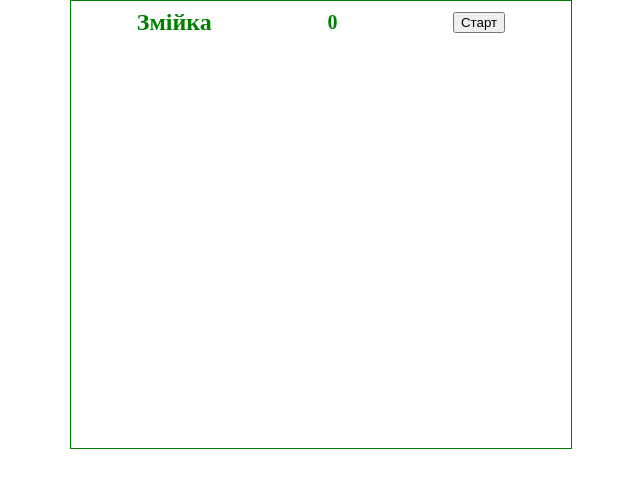
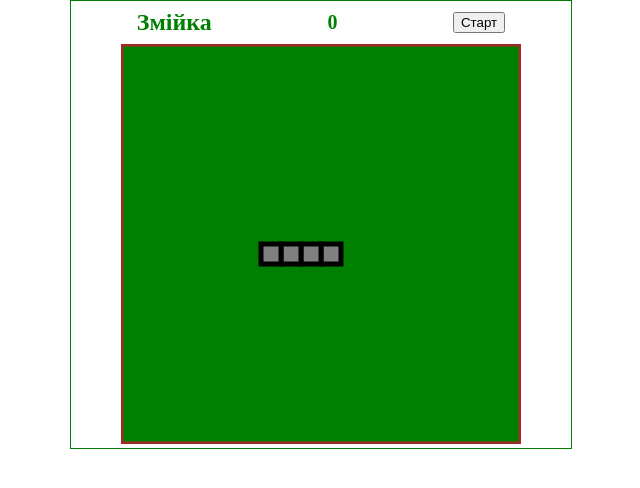
Before and after one commit to ViktorKukurba/snake, a plain HTML site: page index.html in a window 1280 px wide. Shown: the whole page, without its empty margins (319-959 px from the left). Drawn offline with Linux system fonts and the light colour scheme.

Commit message:
Added board and snake

```diff
--- /dev/null
+++ b/game-field.js
@@ -0,0 +1,24 @@
+import { Snake } from "./snake.js";
+
+export class GameField {
+    #score;
+    #context;
+    #snake;
+
+    constructor(renderingContext) {
+        this.#score = 0;
+        this.#context = renderingContext;
+        this.#snake = new Snake(renderingContext);
+    }
+
+    render() {
+        this.#context.fillStyle = 'green';
+        this.#context.fillRect(0, 0, 400, 400);
+
+        this.#context.strokeStyle = 'brown';
+        this.#context.lineWidth = 5;
+        this.#context.strokeRect(0, 0, 400, 400);
+
+        this.#snake.render();
+    }
+}
--- a/index.html
+++ b/index.html
@@ -14,6 +14,6 @@
         <main>
             <canvas width="400" height="400"></canvas>
         </main>
-        <script src="./main.js"></script>
+        <script type="module" src="./main.js"></script>
     </body>
 </html>
--- a/main.js
+++ b/main.js
@@ -0,0 +1,7 @@
+import { GameField } from './game-field.js';
+
+const canvasEl = document.getElementsByTagName('canvas')[0];
+const context = canvasEl.getContext('2d');
+
+const field = new GameField(context);
+field.render();
--- /dev/null
+++ b/snake.js
@@ -0,0 +1,34 @@
+export class Snake {
+
+    #size = 20;
+    #context;
+    #coordinates = [{
+        x: 200,
+        y: 200
+    }, {
+        x: 180,
+        y: 200
+    }, {
+        x: 160,
+        y: 200
+    }, {
+        x: 140,
+        y: 200
+    }];
+
+    constructor(renderingContext) {
+        this.#context = renderingContext;
+    }
+
+    render() {
+        this.#coordinates.forEach(c => this.#renderSection(c));
+    }
+
+    #renderSection({ x, y }) {
+        this.#context.fillStyle = 'gray';
+        this.#context.fillRect(x, y, this.#size, this.#size);
+
+        this.#context.strokeStyle = 'black';
+        this.#context.strokeRect(x, y, this.#size, this.#size);
+    }
+}
--- a/style.css
+++ b/style.css
@@ -21,3 +21,7 @@ h2 {
     font-size: 1.25rem;
     font-weight: bold;
 }
+
+main {
+    text-align: center;
+}
```
